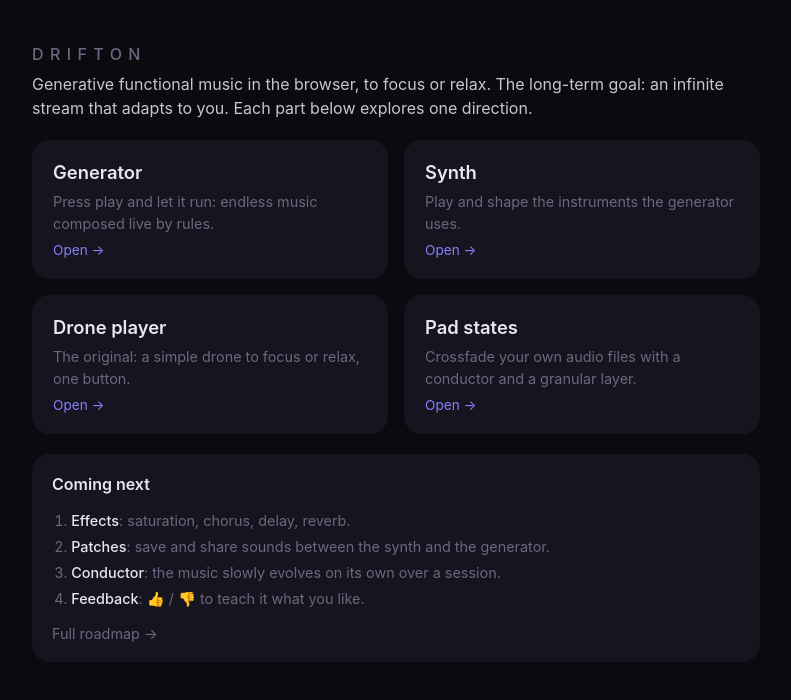
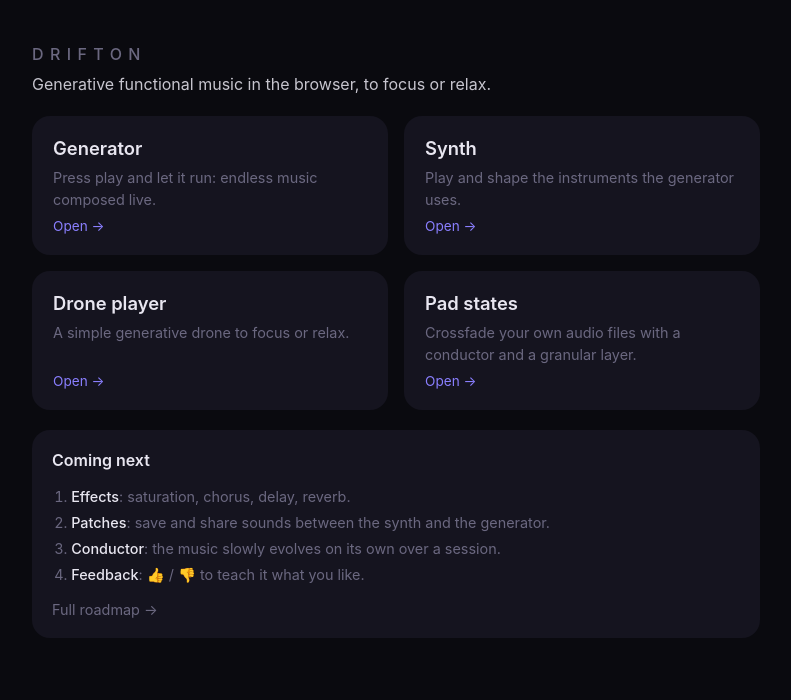
Before and after one commit to RemiSeris/drifton, a plain HTML site: page index.html in a window 1280 px wide. Shown: the whole page, without its empty margins (244-1035 px from the left). Drawn offline with Linux system fonts and the light colour scheme.

Commit message:
Trim home page copy

```diff
--- a/index.html
+++ b/index.html
@@ -12,16 +12,14 @@
   <header>
     <h1>Drifton</h1>
     <p class="intro">
-      Generative functional music in the browser, to focus or relax. The long-term
-      goal: an infinite stream that adapts to you. Each part below explores one
-      direction.
+      Generative functional music in the browser, to focus or relax.
     </p>
   </header>
 
   <nav class="hub">
     <a class="card" href="generator/index.html">
       <h2>Generator</h2>
-      <p>Press play and let it run: endless music composed live by rules.</p>
+      <p>Press play and let it run: endless music composed live.</p>
       <span class="go">Open →</span>
     </a>
 
@@ -33,7 +31,7 @@
 
     <a class="card" href="player/index.html">
       <h2>Drone player</h2>
-      <p>The original: a simple drone to focus or relax, one button.</p>
+      <p>A simple generative drone to focus or relax.</p>
       <span class="go">Open →</span>
     </a>
 
```
